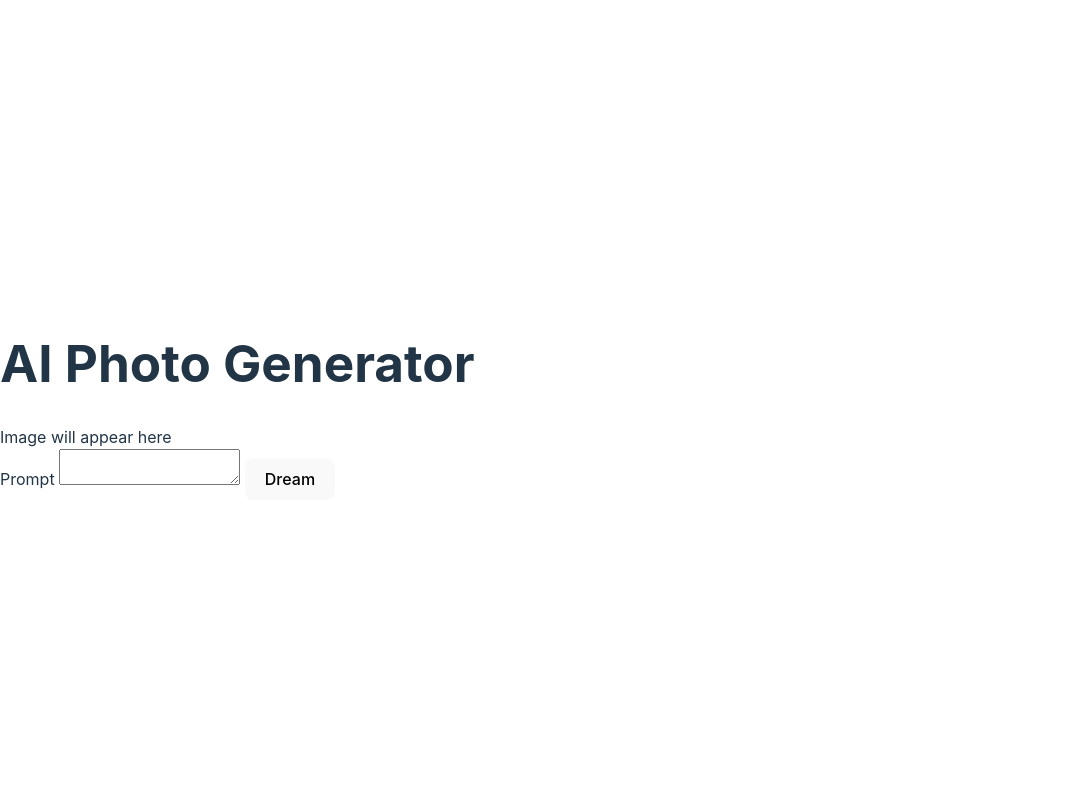
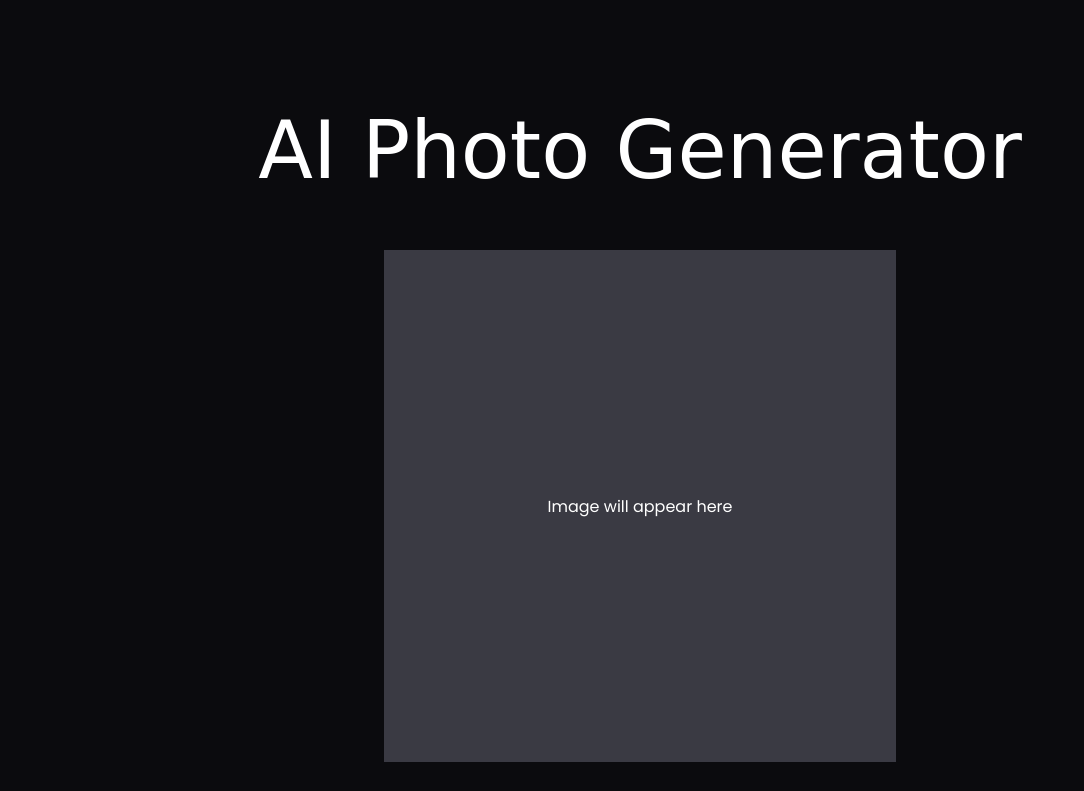
Before and after one commit to oliver-day/modern-js, a website built with Vite: page dream/index.html in a window 1280 px wide. Shown: the top 791 px of the page, without its empty margins (0-1084 px from the left). Built offline with nearby package versions, Linux system fonts and the light colour scheme; a web font is replaced by a local one.

Commit message:
style: update style.css

```diff
--- a/dream/style.css
+++ b/dream/style.css
@@ -1,97 +1,79 @@
-:root {
-  font-family: Inter, system-ui, Avenir, Helvetica, Arial, sans-serif;
-  line-height: 1.5;
-  font-weight: 400;
-
-  color-scheme: light dark;
-  color: rgba(255, 255, 255, 0.87);
-  background-color: #242424;
-
-  font-synthesis: none;
-  text-rendering: optimizeLegibility;
-  -webkit-font-smoothing: antialiased;
-  -moz-osx-font-smoothing: grayscale;
-  -webkit-text-size-adjust: 100%;
+@import url('https://fonts.googleapis.com/css2?family=Poppins&family=Rubik+Glitch&family=Rubik+Microbe&display=swap');
+body {
+  background-color: #0b0b0e;
+  color: white;
+  font-family: 'Poppins', sans-serif;
+  margin-top: 50px;
 }
 
-a {
-  font-weight: 500;
-  color: #646cff;
-  text-decoration: inherit;
-}
-a:hover {
-  color: #535bf2;
-}
-
-body {
-  margin: 0;
-  display: flex;
-  place-items: center;
-  min-width: 320px;
-  min-height: 100vh;
+main {
+ display: grid;
+ place-items: center;
 }
 
 h1 {
-  font-size: 3.2em;
-  line-height: 1.1;
+  font-family: 'Rubik Microbe', cursive;
+  font-weight: 400;
+  font-size: 5rem;
 }
 
-#app {
-  max-width: 1280px;
-  margin: 0 auto;
-  padding: 2rem;
-  text-align: center;
+#result {
+  aspect-ratio: 1/1;
+  max-width: 512px;
+  width: 100%;
+  background: #3a3a43;
+  display: flex;
+  justify-content: center;
+  align-items: center;
+
 }
 
-.logo {
-  height: 6em;
-  padding: 1.5em;
-  will-change: filter;
-  transition: filter 300ms;
-}
-.logo:hover {
-  filter: drop-shadow(0 0 2em #646cffaa);
-}
-.logo.vanilla:hover {
-  filter: drop-shadow(0 0 2em #f7df1eaa);
+form {
+  display: flex;
+  flex-direction: column;
+  align-items: center;
+  justify-content: center;
+  width: 100%;
+  max-width: 512px;
+  margin-top: 2rem;
 }
 
-.card {
-  padding: 2em;
-}
-
-.read-the-docs {
-  color: #888;
+textarea {
+  width: 100%;
+  height: 100px;
+  margin: 10px 0;
+  font-size: 1.5rem;
 }
 
 button {
-  border-radius: 8px;
-  border: 1px solid transparent;
-  padding: 0.6em 1.2em;
-  font-size: 1em;
-  font-weight: 500;
-  font-family: inherit;
-  background-color: #1a1a1a;
+  width: 100%;
+  height: 50px;
+  background-color: #1b1b1e;
+  color: white;
+  border: none;
+  border-radius: 5px;
   cursor: pointer;
-  transition: border-color 0.25s;
-}
-button:hover {
-  border-color: #646cff;
-}
-button:focus,
-button:focus-visible {
-  outline: 4px auto -webkit-focus-ring-color;
+  text-transform: uppercase;
+  font-weight: 600;
+  margin-bottom: 50px;
 }
 
-@media (prefers-color-scheme: light) {
-  :root {
-    color: #213547;
-    background-color: #ffffff;
-  }
-  a:hover {
-    color: #747bff;
-  }
-  button {
-    background-color: #f9f9f9;
-  }
+button:hover {
+  background-color: #2b2b2e;
 }
+
+.hidden {
+  display: none;
+}
+
+
+.spinner {
+  animation: spin 1s linear infinite;
+  display: inline-block;
+}
+
+
+@keyframes spin {
+  from {transform:rotate(0deg);}
+  to {transform:rotate(360deg);}
+}
```
